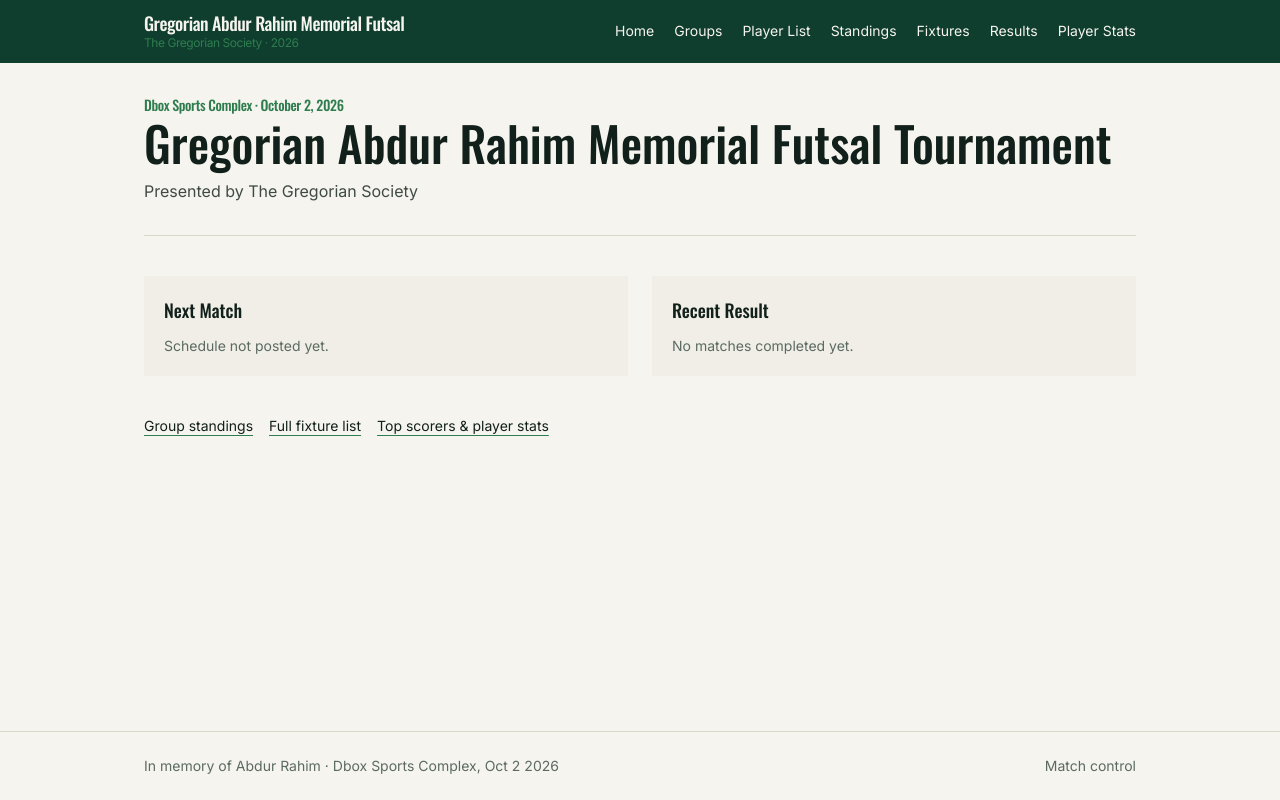
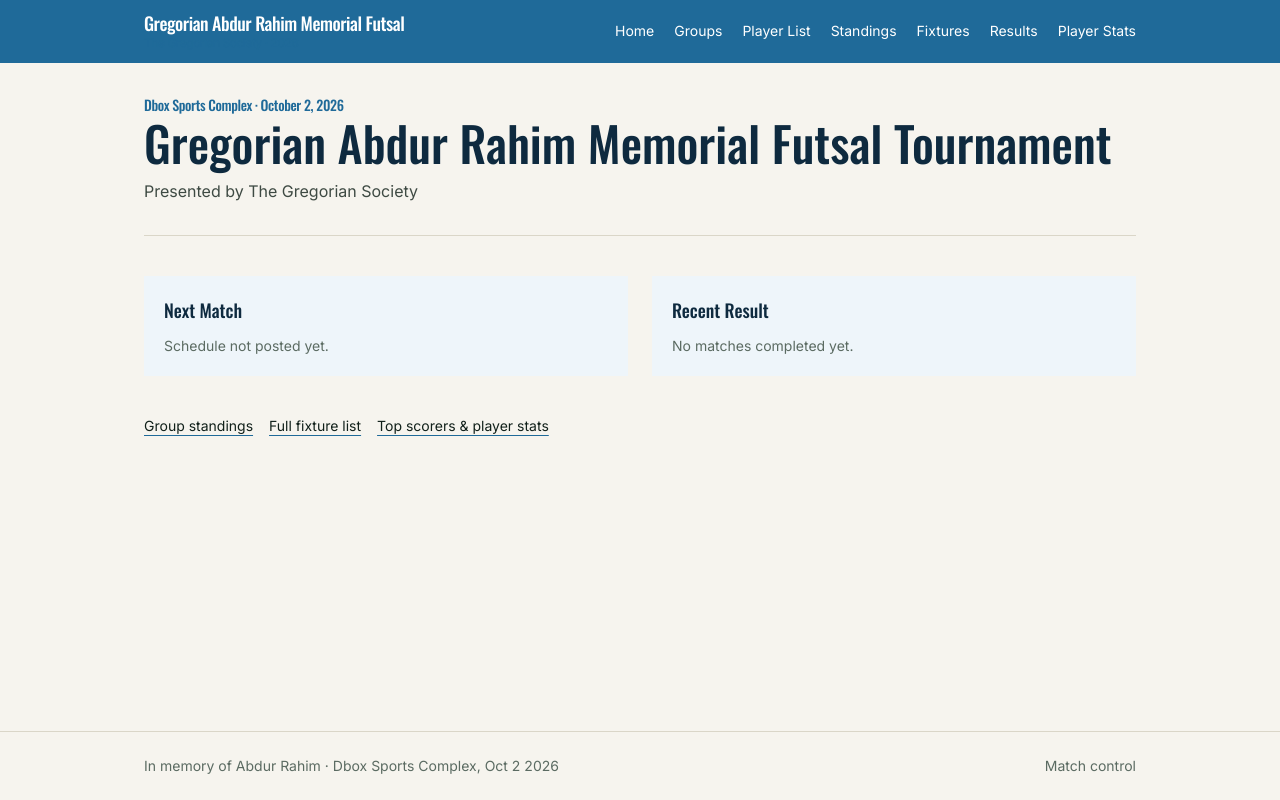
Before and after one commit to TAHZIB-RAHMAN-HRITTIK/TGS-Futsal, a Next.js app in the folder tgs-futsal-tracker/: page / in a window 1280 px wide. Built offline with nearby package versions, Linux system fonts and the light colour scheme; no server answers; the database is empty.

Commit message:
Update tailwind.config.ts

```diff
--- a/tgs-futsal-tracker/tailwind.config.ts
+++ b/tgs-futsal-tracker/tailwind.config.ts
@@ -10,12 +10,14 @@ const config: Config = {
           dark: "#0A2B20",
           line: "#1E5A44",
         },
-        turf: "#2E7D4F",
-        amber: "#F2B705",
-        ink: "#11201A",
-        bone: "#F6F4EE",
-        card: "#F0EEE6",
-        alert: "#B33A3A",
+        sky: "#2C84B6", // exact logo blue: borders, big fills
+        pitch: { DEFAULT: "#1F6A99", dark: "#175578", line: "#2C84B6" }, // buttons
+        turf: "#1F6A99", // blue used for small text/headings (readable on white)
+        amber: { DEFAULT: "#F2B705", 600: "#D9A404", 700: "#8A6500" }, // gold: MOTM star
+        ink: "#0E2A3F", // main text (dark navy)
+        bone: "#FFFFFF", // text on blue buttons
+        card: "#EEF5FA", // light sky tint for boxes
+        alert: "#B33A3A", // live / red cards
       },
       fontFamily: {
         display: ["var(--font-score)", "sans-serif"],
```
